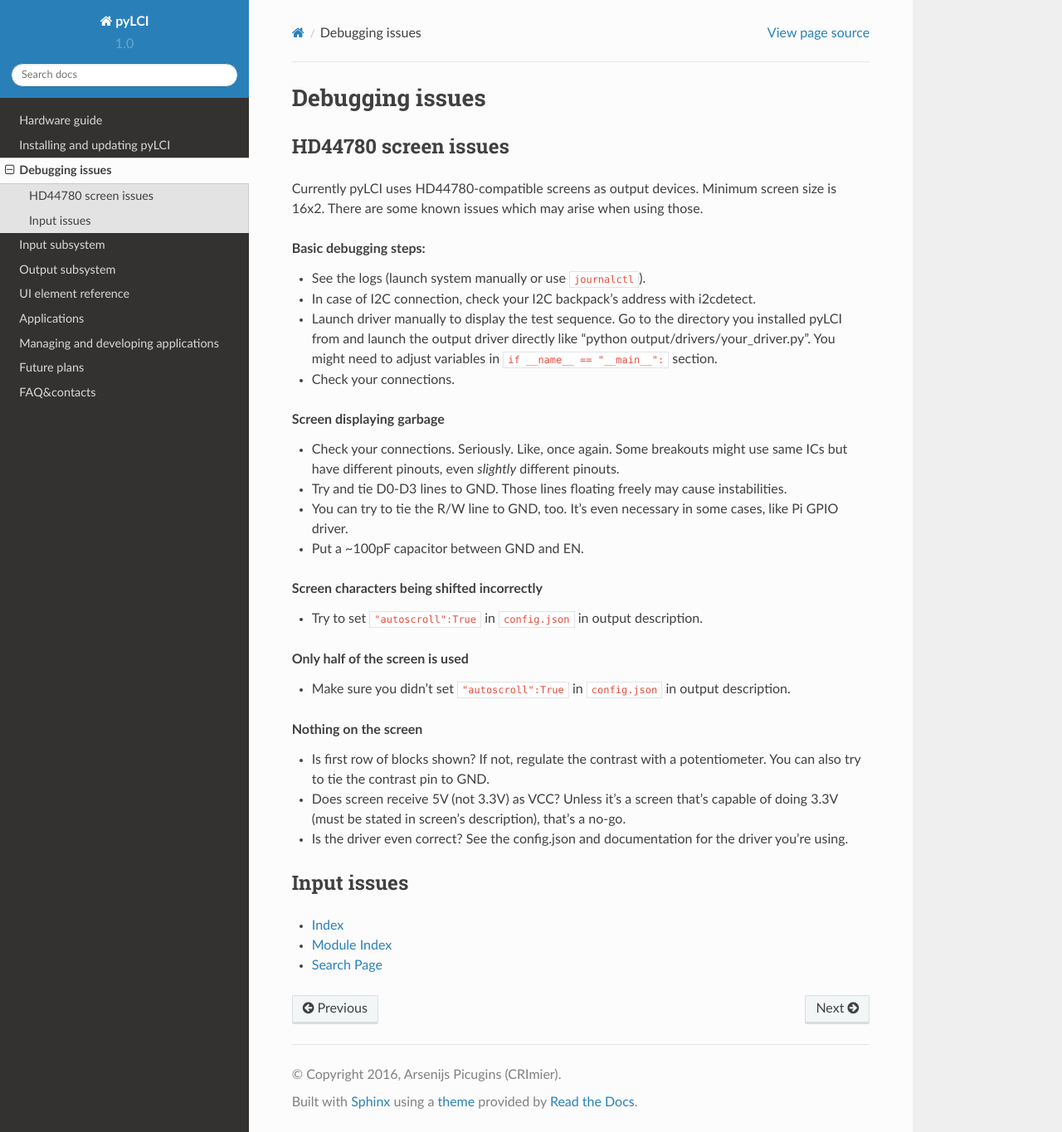
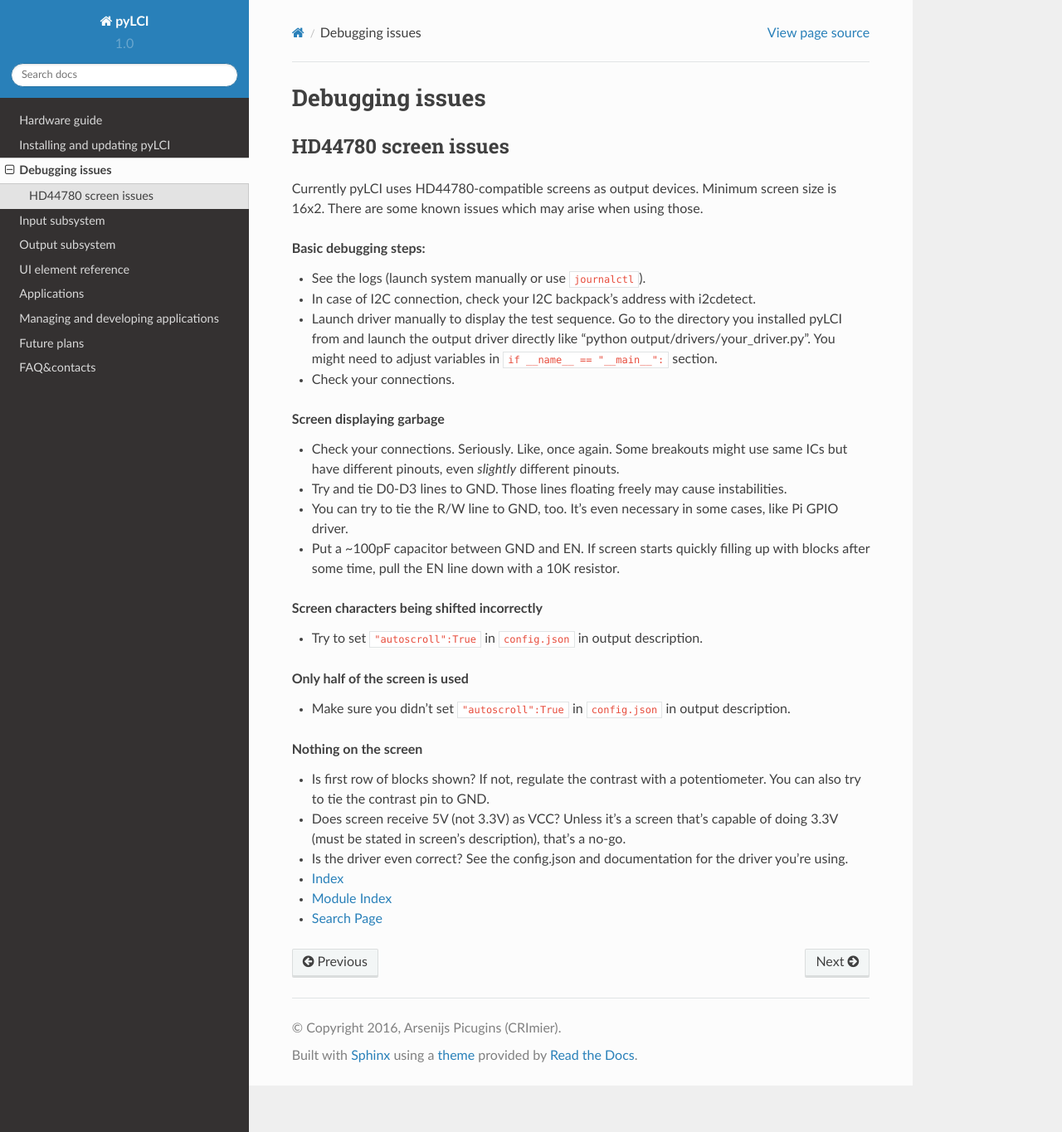
Before and after one commit to CRImier/pyLCI, a Sphinx documentation site: the page built from docs/debugging.rst, in a window 1280 px wide and 1365 px high. Shown: the whole window at 83% size. Built offline with Sphinx 7.4.7 and the Read the Docs theme 2.0.0, drawn with Linux system fonts in a browser that asks for light colours.

Commit message:
Update debugging.rst

```diff
--- a/docs/debugging.rst
+++ b/docs/debugging.rst
@@ -20,7 +20,7 @@ Currently pyLCI uses HD44780-compatible screens as output devices. Minimum scree
 * Check your connections. Seriously. Like, once again. Some breakouts might use same ICs but have different pinouts, even *slightly* different pinouts.
 * Try and tie D0-D3 lines to GND. Those lines floating freely may cause instabilities.
 * You can try to tie the R/W line to GND, too. It's even necessary in some cases, like Pi GPIO driver.
-* Put a ~100pF capacitor between GND and EN.
+* Put a ~100pF capacitor between GND and EN. If screen starts quickly filling up with blocks after some time, pull the EN line down with a 10K resistor.
 
 .. rubric:: Screen characters being shifted incorrectly
 
@@ -36,12 +36,6 @@ Currently pyLCI uses HD44780-compatible screens as output devices. Minimum scree
 * Does screen receive 5V (not 3.3V) as VCC? Unless it's a screen that's capable of doing 3.3V (must be stated in screen's description), that's a no-go.
 * Is the driver even correct? See the config.json and documentation for the driver you're using.
 
-============
-Input issues
-============
-
-
-
 * :ref:`genindex`
 * :ref:`modindex`
 * :ref:`search`
```
